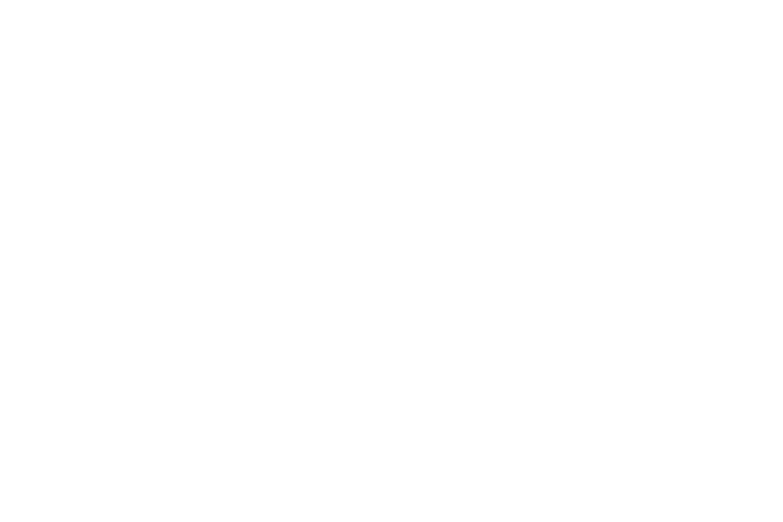
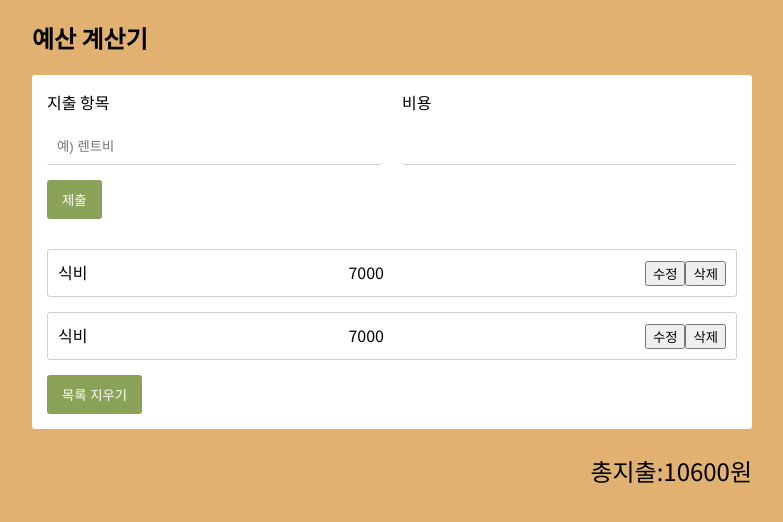
Before and after one commit to hlmg/react-crud, a React (Create React App) app: page / in a window 1280 px wide. Shown: the top 522 px of the page, without its empty margins (248-1031 px from the left). Built offline with nearby package versions, Linux system fonts and the light colour scheme.

Commit message:
컴포넌트, CSS

```diff
--- a/src/App.css
+++ b/src/App.css
@@ -0,0 +1,84 @@
+@import url("https://fonts.googleapis.com/css2?family=Noto+Sans+KR&display=swap");
+
+body {
+  background-color: #e0b170;
+  display: flex;
+  justify-content: center;
+  align-items: center;
+  font-family: "Noto Sans KR", sans-serif;
+  min-height: 100vh;
+  margin: 0;
+}
+
+@media (min-width: 800px) {
+  .App {
+    width: 720px;
+  }
+}
+
+@media (max-width: 800px) {
+  .App {
+    width: 90vw;
+  }
+}
+
+.App {
+  min-height: 100vh;
+}
+
+.Home .content {
+  background-color: white;
+  padding: 15px;
+  border-radius: 3px;
+}
+
+.Home .total-amount {
+  font-size: 1.5rem;
+  display: flex;
+  justify-content: end;
+}
+
+.Input {
+  display: flex;
+  justify-content: space-between;
+  gap: 20px;
+}
+
+.Input div {
+  display: flex;
+  flex-direction: column;
+  flex-grow: 1;
+  gap: 15px;
+}
+
+.Input div input {
+  padding: 10px;
+  border: none;
+  border-bottom: 1px solid #d3cfcf;
+  border-radius: 3px;
+}
+
+.Item {
+  background-color: white;
+  display: flex;
+  justify-content: space-between;
+  padding: 10px;
+  border: 1px solid #d3cfcf;
+  border-radius: 3px;
+}
+
+.ItemList {
+  margin-top: 30px;
+  display: flex;
+  flex-direction: column;
+  gap: 15px;
+}
+
+.Button button {
+  margin-top: 15px;
+  padding: 10px 15px;
+  border: none;
+  border-radius: 3px;
+  color: white;
+  background-color: #8aa358;
+}
--- a/src/App.js
+++ b/src/App.js
@@ -1,7 +1,12 @@
 import "./App.css";
+import Home from "./pages/Home";
 
 function App() {
-  return <div className="App"></div>;
+  return (
+    <div className="App">
+      <Home />
+    </div>
+  );
 }
 
 export default App;
--- /dev/null
+++ b/src/components/Button.js
@@ -0,0 +1,11 @@
+import React from "react";
+
+const Button = ({ content }) => {
+  return (
+    <div className={"Button"}>
+      <button>{content}</button>
+    </div>
+  );
+};
+
+export default Button;
--- /dev/null
+++ b/src/components/Input.js
@@ -0,0 +1,18 @@
+import React from "react";
+
+const Input = () => {
+  return (
+    <div className={"Input"}>
+      <div>
+        지출 항목
+        <input type={"text"} placeholder={"예) 렌트비"} />
+      </div>
+      <div>
+        비용
+        <input type={"text"} />
+      </div>
+    </div>
+  );
+};
+
+export default Input;
--- /dev/null
+++ b/src/components/Item.js
@@ -0,0 +1,16 @@
+import React from "react";
+
+const Item = () => {
+  return (
+    <div className={"Item"}>
+      <span>식비</span>
+      <span>7000</span>
+      <div>
+        <button>수정</button>
+        <button>삭제</button>
+      </div>
+    </div>
+  );
+};
+
+export default Item;
--- /dev/null
+++ b/src/components/ItemList.js
@@ -0,0 +1,13 @@
+import React from "react";
+import Item from "./Item";
+
+const ItemList = () => {
+  return (
+    <div className={"ItemList"}>
+      <Item />
+      <Item />
+    </div>
+  );
+};
+
+export default ItemList;
--- /dev/null
+++ b/src/pages/Home.js
@@ -0,0 +1,23 @@
+import React from "react";
+import Input from "../components/Input";
+import ItemList from "../components/ItemList";
+import Button from "../components/Button";
+
+const Home = () => {
+  return (
+    <div className={"Home"}>
+      <h2>예산 계산기</h2>
+      <div className={"content"}>
+        <Input />
+        <Button content={"제출"} />
+        <ItemList />
+        <Button content={"목록 지우기"} />
+      </div>
+      <div className={"total-amount"}>
+        <p>총지출:10600원</p>
+      </div>
+    </div>
+  );
+};
+
+export default Home;
```
